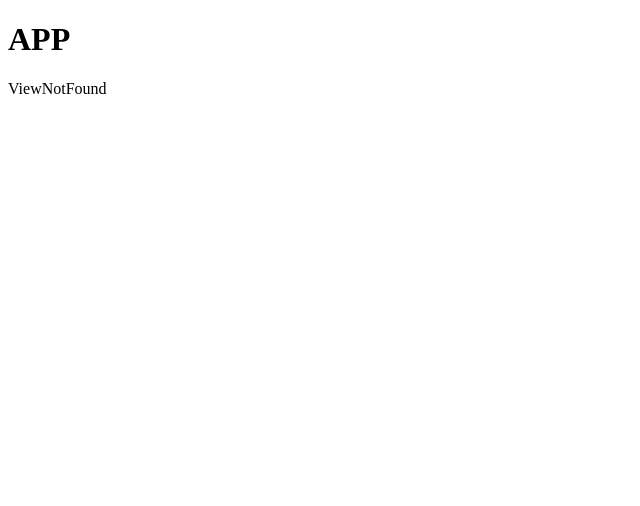
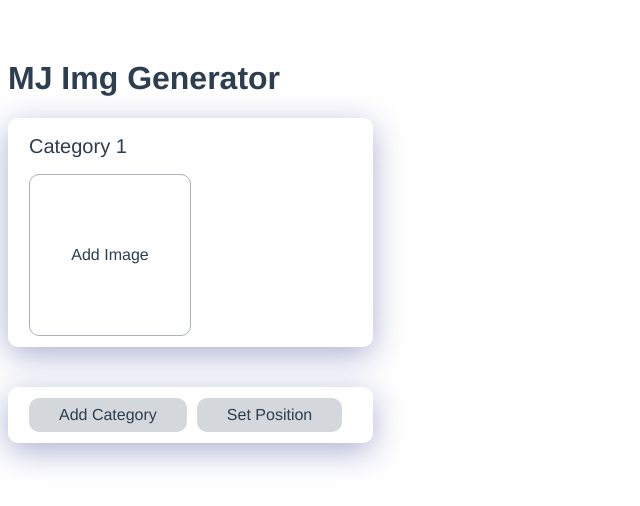
Before and after one commit to MoonJuhan/mj-img-generator, a Vue app: page /generator in a window 1280 px wide. Shown: the top 506 px of the page, without its empty margins (0-640 px from the left). Built offline with nearby package versions, Linux system fonts and the light colour scheme.

Commit message:
feat: Generator 카테고리별 이미지 업로드 기능 추가

```diff
--- a/src/App.vue
+++ b/src/App.vue
@@ -1,5 +1,5 @@
 <template>
-  <h1>APP</h1>
+  <h1>MJ Img Generator</h1>
   <RouterView />
 </template>
 
@@ -10,13 +10,31 @@ export default {
 }
 </script>
 
-<style lang="scss" scoped>
+<style lang="scss">
 #app {
   font-family: Avenir, Helvetica, Arial, sans-serif;
   -webkit-font-smoothing: antialiased;
   -moz-osx-font-smoothing: grayscale;
-  text-align: center;
   color: #2c3e50;
   margin-top: 60px;
 }
+
+ul {
+  margin: 0;
+  padding: 0;
+}
+
+li {
+  list-style: none;
+}
+
+.glass-wrapper {
+  background: rgba(255, 255, 255, 0.25);
+  box-shadow: 0 8px 32px 0 rgba(31, 38, 135, 0.37);
+  backdrop-filter: blur(4px);
+  -webkit-backdrop-filter: blur(4px);
+  border-radius: 10px;
+  border: 1px solid rgba(255, 255, 255, 0.18);
+  padding: 10px 20px;
+}
 </style>
--- /dev/null
+++ b/src/components/app/AppButton.vue
@@ -0,0 +1,46 @@
+<template>
+  <a class="app-button" @click="onClick" v-html="text" />
+</template>
+
+<script>
+import { useRouter } from 'vue-router'
+export default {
+  props: {
+    text: String,
+    link: String,
+  },
+  setup(props, { emit }) {
+    const router = useRouter()
+
+    const onClick = () => {
+      if (props.link) {
+        router.push(props.link)
+      } else {
+        emit('on-click')
+      }
+    }
+
+    return {
+      onClick,
+    }
+  },
+}
+</script>
+
+<style lang="scss" scoped>
+.app-button {
+  cursor: pointer;
+  padding: 8px 16px;
+  background-color: rgba(44, 62, 80, 0.2);
+  border-radius: 10px;
+  transition: all 0.4s;
+
+  &:hover {
+    background-color: rgba(44, 62, 80, 0.1);
+  }
+
+  &:active {
+    background-color: rgba(44, 62, 80, 0.4);
+  }
+}
+</style>
--- /dev/null
+++ b/src/components/views/generator/CategoryWrapper.vue
@@ -0,0 +1,119 @@
+<template>
+  <li class="category-wrapper glass-wrapper">
+    <div class="title-wrapper">
+      <span v-html="item.name" />
+      <AppButton
+        v-if="item.imgList.length === 0 && !deleteDisabled"
+        :text="'Delete Category'"
+        @on-click="deleteCategory"
+      />
+    </div>
+
+    <ul>
+      <li v-for="(img, imgIndex) in item.imgList" :key="imgIndex">
+        <img :src="img.img.src" />
+        <span class="delete-button" @click="deleteImage(imgIndex)">Delete</span>
+      </li>
+      <li>
+        <input type="file" multiple @change="onChangeFile" />
+        <span>Add Image</span>
+      </li>
+    </ul>
+  </li>
+</template>
+
+<script>
+export default {
+  props: {
+    item: Object,
+    deleteDisabled: Boolean,
+  },
+  setup(props, { emit }) {
+    const onChangeFile = (e) => {
+      emit('on-change-file', {
+        files: e,
+        imgList: props.item.imgList,
+      })
+    }
+
+    const deleteImage = (index) => {
+      emit('delete-image', {
+        index,
+        name: props.item.name,
+      })
+    }
+
+    const deleteCategory = () => {
+      emit('delete-category', {
+        name: props.item.name,
+      })
+    }
+
+    return {
+      onChangeFile,
+      deleteImage,
+      deleteCategory,
+    }
+  },
+}
+</script>
+
+<style lang="scss" scoped>
+.category-wrapper {
+  .title-wrapper {
+    display: flex;
+    font-size: 20px;
+    margin: 0 0 10px;
+    align-items: center;
+
+    span {
+      padding: 6px 0;
+    }
+
+    .app-button {
+      font-size: 16px;
+      margin: 0 0 0 10px;
+    }
+  }
+
+  ul {
+    display: flex;
+  }
+
+  li {
+    position: relative;
+    width: 160px;
+    height: 160px;
+    display: flex;
+    justify-content: center;
+    align-items: center;
+    overflow: hidden;
+    margin: 0 10px 0 0;
+    border: 1px solid rgba(44, 62, 80, 0.4);
+    border-radius: 10px;
+
+    input {
+      cursor: pointer;
+      position: absolute;
+      top: 0;
+      left: 0;
+      width: 100%;
+      height: 100%;
+      opacity: 0;
+    }
+
+    img {
+      width: 100%;
+    }
+
+    .delete-button {
+      display: flex;
+      align-items: center;
+      position: absolute;
+      top: 4px;
+      right: 4px;
+      cursor: pointer;
+    }
+  }
+}
+</style>
--- /dev/null
+++ b/src/components/views/generator/ViewGenerator.vue
@@ -0,0 +1,128 @@
+<template>
+  <div class="view-generator">
+    <!-- <iframe
+      width="640px"
+      height="480px"
+      src="https://www.artstation.com/embed/44520477"
+      frameborder="0"
+      allowfullscreen
+      mozallowfullscreen="true"
+      webkitallowfullscreen="true"
+      onmousewheel=""
+      scrolling="no"
+    ></iframe> -->
+
+    <ul>
+      <CategoryWrapper
+        v-for="(item, index) in localCategoryList"
+        :key="index"
+        :item="item"
+        @on-change-file="onChangeFile"
+        @delete-image="deleteImage"
+        @delete-category="deleteCategory"
+        :deleteDisabled="index === 0"
+      />
+
+      <li class="button-wrapper glass-wrapper">
+        <AppButton :text="'Add Category'" @on-click="addCategory" />
+        <AppButton :text="'Set Position'" @on-click="setPosition" />
+      </li>
+    </ul>
+
+    <!-- <canvas ref="refCanvas" />
+    <canvas ref="refNewCanvas" />
+    <input type="file" multiple @change="onChangeFile" /> -->
+  </div>
+</template>
+
+<script>
+import CategoryWrapper from './CategoryWrapper'
+import { computed, ref } from 'vue'
+
+export default {
+  components: {
+    CategoryWrapper,
+  },
+  setup() {
+    const categoryList = ref([
+      {
+        name: 'Category 1',
+        imgList: [],
+        disabled: false,
+      },
+    ])
+
+    const localCategoryList = computed(() => categoryList.value.filter((el) => !el.disabled))
+
+    const addCategory = () => {
+      categoryList.value.push({
+        name: `Category ${categoryList.value.length + 1}`,
+        imgList: [],
+      })
+    }
+
+    const readFile = (category, file) => {
+      const reader = new FileReader()
+
+      reader.onload = (event) => {
+        const img = new Image()
+
+        img.onload = () => {
+          category.push({ img, name: file.name })
+        }
+
+        img.src = event.target.result
+      }
+
+      reader.readAsDataURL(file)
+    }
+
+    const onChangeFile = async ({ files, imgList }) => {
+      console.log('onChangeFile')
+      for (let i = 0; i < files.target.files.length; i++) {
+        readFile(imgList, files.target.files[i])
+      }
+    }
+
+    const deleteImage = ({ index, name }) => {
+      categoryList.value.find((el) => el.name === name).imgList.splice(index, 1)
+    }
+
+    const deleteCategory = ({ name }) => {
+      categoryList.value.find((el) => el.name === name).disabled = true
+    }
+
+    return {
+      categoryList,
+      localCategoryList,
+      addCategory,
+      onChangeFile,
+      deleteImage,
+      deleteCategory,
+    }
+  },
+}
+</script>
+
+<style lang="scss" scoped>
+.view-generator {
+  display: flex;
+
+  li {
+    margin: 0 0 40px;
+
+    :nth-last-child(1) {
+      margin: 0;
+    }
+
+    .app-button {
+      padding: 8px 30px;
+      margin: 0 10px 0 0;
+    }
+
+    &.button-wrapper {
+      display: flex;
+    }
+  }
+}
+</style>
--- /dev/null
+++ b/src/global-components.js
@@ -0,0 +1,10 @@
+// app components
+import AppButton from '@/components/app/AppButton'
+
+const useGlobalComponents = (app) => {
+  app
+    // app components
+    .component('AppButton', AppButton)
+}
+
+export default useGlobalComponents
--- a/src/main.js
+++ b/src/main.js
@@ -10,9 +10,8 @@ const boot = async () => {
 
   Object.values(plugins).forEach(app.use)
 
-  //   const result = await import('./global-components')
-  //   result.default(app)
-
+  const result = await import('./global-components')
+  result.default(app)
   app.mount('#app')
 }
 
--- a/src/router/routes-async.js
+++ b/src/router/routes-async.js
@@ -2,6 +2,10 @@ const routesBasic = [
   {
     path: '/',
     component: () => import(/* webpackChunkName: 'view-home' */ '../components/views/ViewHome.vue'),
+  },
+  {
+    path: '/generator',
+    component: () => import(/* webpackChunkName: 'view-home' */ '../components/views/generator/ViewGenerator.vue'),
   },
 ]
 
```
